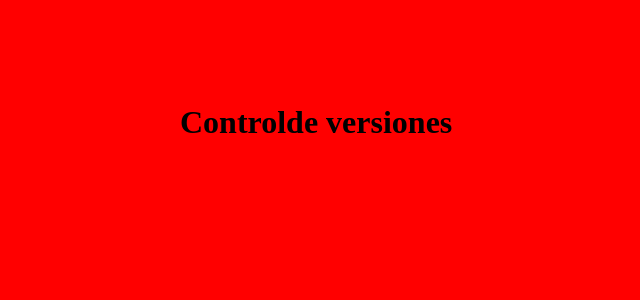
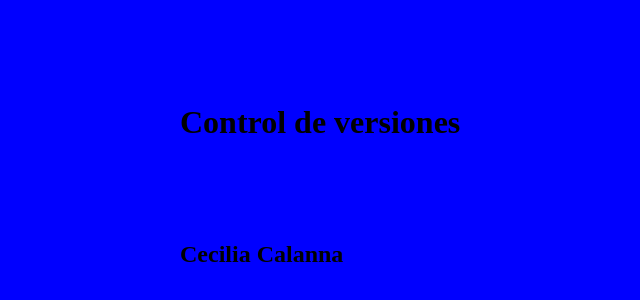
Before and after one commit to srv90/TP_SO_I4_Equipo_, a plain HTML site: page index.html in a window 1280 px wide. Shown: the part 96-396 px from the top of the page, without its empty margins (120-760 px from the left). Drawn offline with Linux system fonts and the light colour scheme.

Commit message:
cambio color a blue

```diff
--- a/estilo.css
+++ b/estilo.css
@@ -1,6 +1,6 @@
 * {
-margin:100px;
+  margin: 100px;
 }
 body {
-background:red;
+  background: blue;
 }
--- a/index.html
+++ b/index.html
@@ -3,10 +3,11 @@
 <head>
 <meta charset="utf-8">
 <title> UTN FRA</title>
-<link rel="icon" type="image/x-icon" href="favicon.ico">
+<link rel="icon" type="image/x-icon" href="computer_fav.png">
 <link rel="stylesheet" type="text/css" href="estilo.css">
 </head>
 <body>
-<h1>Controlde versiones</h1>
+<h1>Control de versiones</h1>
+<h2>Cecilia Calanna</h2>
 </body>
 </html>
```
Also changed, not shown: computer_fav.png (added).
